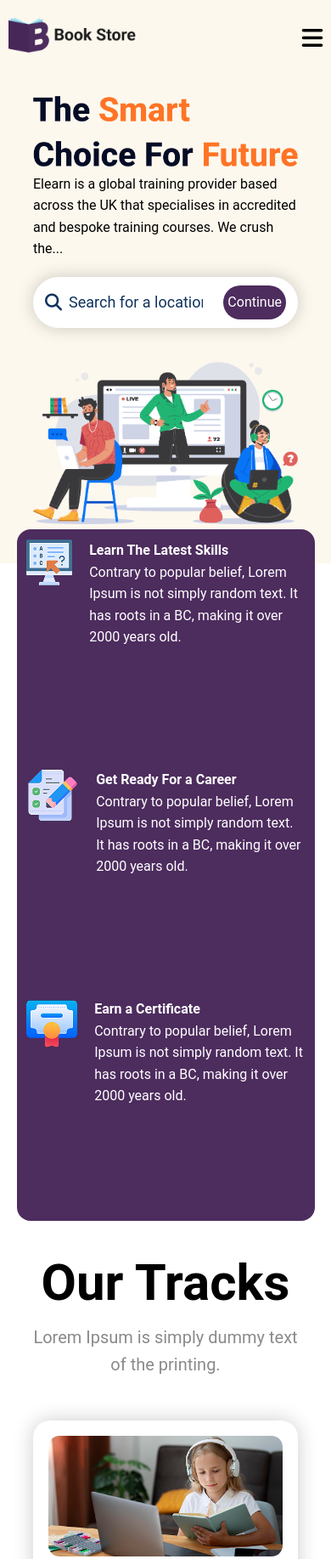
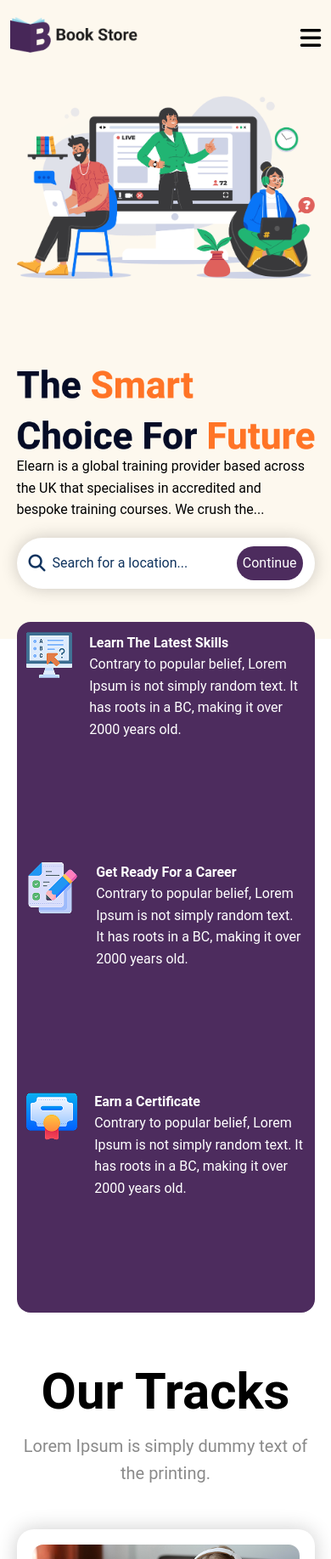
Before and after one commit to beshoy-13/Bookstore_Landing-page, a plain HTML site: page index.html in a window 390 px wide. Shown: the top 1835 px of the page at 85% size. Drawn offline with Linux system fonts and the light colour scheme; a web font is replaced by a local one.

Commit message:
fixing responsive issues

```diff
--- a/style/main.css
+++ b/style/main.css
@@ -2,6 +2,7 @@
     font-family: roboto;
     src: url(../fonts/Roboto-VariableFont_wdth\,wght.ttf);
 }
+
 * {
     padding: 0;
     margin: 0;
@@ -9,33 +10,39 @@
     font-family: 'roboto', sans-serif;
     box-sizing: border-box;
 }
+
 .main {
     background-color: #FDF8EE;
 }
+
 header {
-    width: 80%;
-    padding: 20px 0;
+    max-width: 1200px;
+    padding: 20px 5%;
     margin: auto;
     display: flex;
     justify-content: space-between;
     align-items: center;
     position: relative;
 }
+
 header a img {
     max-width: 150px;
     height: auto;
 }
+
 nav ul {
     display: flex;
     gap: 20px;
     align-items: center;
     list-style: none;
 }
+
 nav ul li a {
     text-decoration: none;
     color: inherit;
     white-space: nowrap;
 }
+
 nav ul li button {
     padding: 10px 20px;
     background-color: #4D2C5E;
@@ -44,6 +51,7 @@ nav ul li button {
     border: none;
     cursor: pointer;
 }
+
 .menu-toggle {
     display: none;
     font-size: 28px;
@@ -52,29 +60,28 @@ nav ul li button {
     border: none;
     margin-left: 12px;
 }
+
 .hero {
-    width: 80%;
     margin: auto;
-    padding: 6% 0 10% 0;
+    padding: 6% 5% 10%;
     display: flex;
     align-items: center;
-    justify-content: center;
-    flex-wrap: wrap;
-    gap: 20px;
+    justify-content: space-between;
+    /* flex-wrap: wrap; */
+    gap: 100px;
 }
-.hero .text img {
+
+.hero .text img,
+.hero>div img {
     max-width: 100%;
     height: auto;
 }
-.hero > div img {
-    max-width: 100%;
-    height: auto;
-}
+
 .search {
     display: flex;
     justify-content: space-between;
     align-items: center;
-    margin: 20px 0px;
+    margin: 20px 0;
     width: 100%;
     max-width: 400px;
     background-color: #fff;
@@ -83,26 +90,30 @@ nav ul li button {
     box-shadow: 0 0 20px rgba(0, 0, 0, 0.2);
     gap: 5px;
 }
+
 .search input {
     order: 2;
     width: 100%;
     height: 100%;
     border: none;
     outline: none;
-    font-size: 18px;
+    font-size: 1rem;
     font-weight: 400;
     background-color: transparent;
     color: #0F335E;
 }
+
 .search input::placeholder {
     color: #0F335E;
 }
+
 .search i {
     order: 1;
     cursor: pointer;
     font-size: 20px;
     color: #0F335E;
 }
+
 .search button {
     order: 3;
     border: 0;
@@ -113,60 +124,70 @@ nav ul li button {
     width: 120px;
     height: 40px;
     cursor: pointer;
-    font-size: 16px;
+    font-size: 1rem;
     text-transform: capitalize;
 }
+
 .pros {
-    width: 70%;
-    margin: auto;
+    max-width: 1000px;
+    margin: -60px auto 0;
     padding: 3%;
     display: flex;
     justify-content: space-evenly;
     background-color: #4D2C5E;
     border-radius: 16px;
     gap: 20px;
-    margin-top: -104px;
     flex-wrap: wrap;
 }
+
 .pros .card {
     display: flex;
     justify-content: space-evenly;
     gap: 20px;
     flex: 1 1 250px;
 }
+
 .card .text {
     color: #fff;
 }
+
 .tracks {
-    width: 80%;
+    max-width: 1200px;
     margin: auto;
-    font-size: 24px;
+    font-size: 1.5rem;
+    padding: 5%;
 }
+
 .tracks .head {
-    font-size: 40px;
+    font-size: 2.5rem;
     margin-bottom: 50px;
 }
+
 .tracks .head p {
-    font-size: 20px;
+    font-size: 1.25rem;
     color: #8A8A8A;
 }
+
 .tracks .cardscont {
     display: flex;
     gap: 25px;
     justify-content: center;
     flex-wrap: wrap;
 }
+
 .tracks .cardscont .card {
     box-shadow: 0 0 25px rgba(0, 0, 0, 0.2);
     border-radius: 20px;
     padding: 18px;
     flex: 1 1 300px;
 }
+
 .tracks .cardscont .card img {
     width: 100%;
     height: auto;
     border-radius: 13px;
 }
+
 .tracks .tag {
     display: flex;
     align-items: center;
@@ -174,18 +195,24 @@ nav ul li button {
     color: #ACACAC;
     font-size: 16px;
 }
+
 .tracks .tag .evaluation {
     color: #FFA135;
 }
+
 .data .details {
     border-bottom: dashed 1px #ACACAC;
 }
-.data .details h6, .data .details p {
+
+.data .details h6,
+.data .details p {
     font-size: 20px;
 }
+
 .data .details p {
     color: #FF7426;
 }
+
 .info {
     display: flex;
     gap: 15px;
@@ -193,20 +220,23 @@ nav ul li button {
     padding: 20px 0 10px;
     flex-wrap: wrap;
 }
+
 .itminfo {
     display: flex;
     align-items: center;
     gap: 3px;
 }
+
 .itminfo p {
     color: #ACACAC;
     font-size: 16px;
 }
+
 .data button {
     border: none;
     outline: none;
     padding: 10px 40px;
-    font-size: 25px;
+    font-size: 1.5rem;
     color: #fff;
     background-color: #FF7426;
     border-radius: 96px;
@@ -214,11 +244,13 @@ nav ul li button {
     width: 100%;
     margin-top: 12px;
 }
+
 .learncont {
     background-color: #FDF8EE;
     margin: 60px auto;
-    width: 80%;
+    padding: 5%;
 }
+
 .learn {
     display: flex;
     justify-content: space-between;
@@ -226,33 +258,41 @@ nav ul li button {
     flex-wrap: wrap;
     gap: 30px;
 }
+
 .learn img {
     max-width: 100%;
     height: auto;
 }
+
 .learn .details {
     display: flex;
     gap: 10px;
     align-items: center;
-    font-size: 24px;
+    font-size: 1.5rem;
 }
+
 .learn .details .text p {
     color: #8A8A8A;
     font-size: 18px;
 }
+
 .comments {
-    width: 80%;
+    max-width: 1200px;
     margin: auto;
+    padding: 5%;
 }
+
 .head {
     text-align: center;
-    font-size: 50px;
+    font-size: 3rem;
     margin: 0 0 60px;
 }
+
 .head p {
     font-size: 20px;
     color: #8A8A8A;
 }
+
 .comments .cardscont {
     display: flex;
     justify-content: center;
@@ -260,28 +300,34 @@ nav ul li button {
     flex-wrap: wrap;
     margin: 0 0 60px;
 }
+
 .comments .cardscont .card {
     box-shadow: 0 0 25px rgba(0, 0, 0, 0.2);
     border-radius: 20px;
     padding: 18px;
     flex: 1 1 300px;
 }
+
 .comments .cardscont .card img {
     width: auto;
     height: 60px;
 }
+
 .comments .cardscont .card .name h6 {
     font-size: 20px;
 }
+
 .comments .cardscont .card .name p {
     color: #868686;
     font-size: 16px;
     margin: 0 0 10px;
 }
+
 .comments .cardscont .card .description {
     font-size: 18px;
     color: #ACACAC;
 }
+
 .comments .cardscont .card .socials {
     display: flex;
     justify-content: space-between;
@@ -291,20 +337,23 @@ nav ul li button {
     font-size: 18px;
     text-transform: capitalize;
 }
+
 .logos {
     display: flex;
     gap: 15px;
 }
+
 .logos a img {
     width: 22px;
     height: auto;
 }
+
 .subscribe {
-    width: 60%;
+    max-width: 800px;
     margin: auto;
     text-align: center;
-    font-size: 40px;
-    padding: 100px;
+    font-size: 2.5rem;
+    padding: 80px 40px;
     background-color: #4D2C5E;
     border-radius: 14px;
     color: #fff;
@@ -313,14 +362,16 @@ nav ul li button {
     align-items: center;
     margin-bottom: 100px;
 }
+
 .subscribe p {
     font-size: 20px;
 }
+
 .email {
     display: flex;
     justify-content: space-between;
     align-items: center;
-    margin: 20px 0px;
+    margin: 20px 0;
     width: 100%;
     max-width: 450px;
     background-color: #fff;
@@ -328,15 +379,18 @@ nav ul li button {
     border-radius: 50px;
     gap: 5px;
 }
+
 .email input {
     border: none;
     outline: none;
     width: 100%;
 }
+
 .email input::placeholder {
     color: #0F335E;
     font-size: 18px;
 }
+
 .email button {
     border: 0;
     outline: 0;
@@ -348,18 +402,21 @@ nav ul li button {
     cursor: pointer;
     font-size: 20px;
 }
+
 .footercont {
     background-color: #FDF8EE;
     display: flex;
     flex-direction: column;
 }
+
 .footercont .copyright {
     text-align: center;
     font-size: 19px;
     color: #606060;
 }
+
 footer {
-    width: 90%;
+    max-width: 1200px;
     margin: auto;
     padding: 80px 0;
     display: flex;
@@ -369,63 +426,75 @@ footer {
     flex-wrap: wrap;
     gap: 40px;
 }
+
 footer h6 {
     color: #00052E;
     font-size: 25px;
 }
+
 .identity {
     width: 20%;
     text-align: start;
 }
+
 .linkscont {
     display: flex;
     gap: 100px;
     flex-wrap: wrap;
     justify-content: center;
 }
+
 .linkscont ul {
     list-style-type: none;
     padding: 20px 10px;
 }
+
 .linkscont ul li {
     margin: 10px 0;
     max-width: 250px;
 }
+
 @media (max-width: 992px) {
     header {
-        width: 95%;
+        padding: 20px 3%;
         flex-wrap: wrap;
         justify-content: space-between;
     }
+
     .pros {
         width: 90%;
         flex-direction: column;
-        margin-top: -40px;
+        margin-top: -20px;
         gap: 20px;
         align-items: center;
     }
+
     .learn {
         flex-direction: column;
         gap: 30px;
         text-align: center;
     }
+
     footer {
         flex-direction: column;
         align-items: center;
         text-align: center;
     }
+
     .linkscont {
         flex-direction: column;
         gap: 24px;
         align-items: center;
     }
 }
+
 @media (max-width: 768px) {
     .menu-toggle {
         display: inline-flex;
         align-items: center;
         justify-content: center;
     }
+
     nav {
         position: absolute;
         top: 100%;
@@ -433,45 +502,64 @@ footer h6 {
         width: min(90vw, 360px);
         background: #fff;
         border-radius: 12px;
-        box-shadow: 0 10px 30px rgba(0,0,0,.15);
+        box-shadow: 0 10px 30px rgba(0, 0, 0, .15);
         padding: 14px;
         display: none;
         flex-direction: column;
         gap: 12px;
         z-index: 1000;
     }
+
     nav.is-open {
         display: flex;
     }
+
     nav ul {
         flex-direction: column;
         gap: 12px;
     }
+
     nav ul li button {
         width: 100%;
     }
+
+    .hero {
+        flex-direction: column;
+    }
+    .hero > div:first-child {
+        order: 2;
+    }
+    .hero > div:last-child {
+        order: 1;
+    }
+
     .cardscont .card img {
         width: 100%;
         height: auto;
         border-radius: 13px;
     }
+
     .cardscont .card {
         width: 100%;
         height: auto;
         margin-bottom: 20px;
     }
+
     .data button {
         width: 100%;
         font-size: 18px;
         margin-top: 12px;
     }
-    .search, .email {
+
+    .search,
+    .email {
         width: 100%;
         max-width: none;
         height: auto;
         padding: 10px 14px;
         gap: 8px;
     }
+
     .subscribe {
         width: 90%;
         padding: 40px 24px;
```
